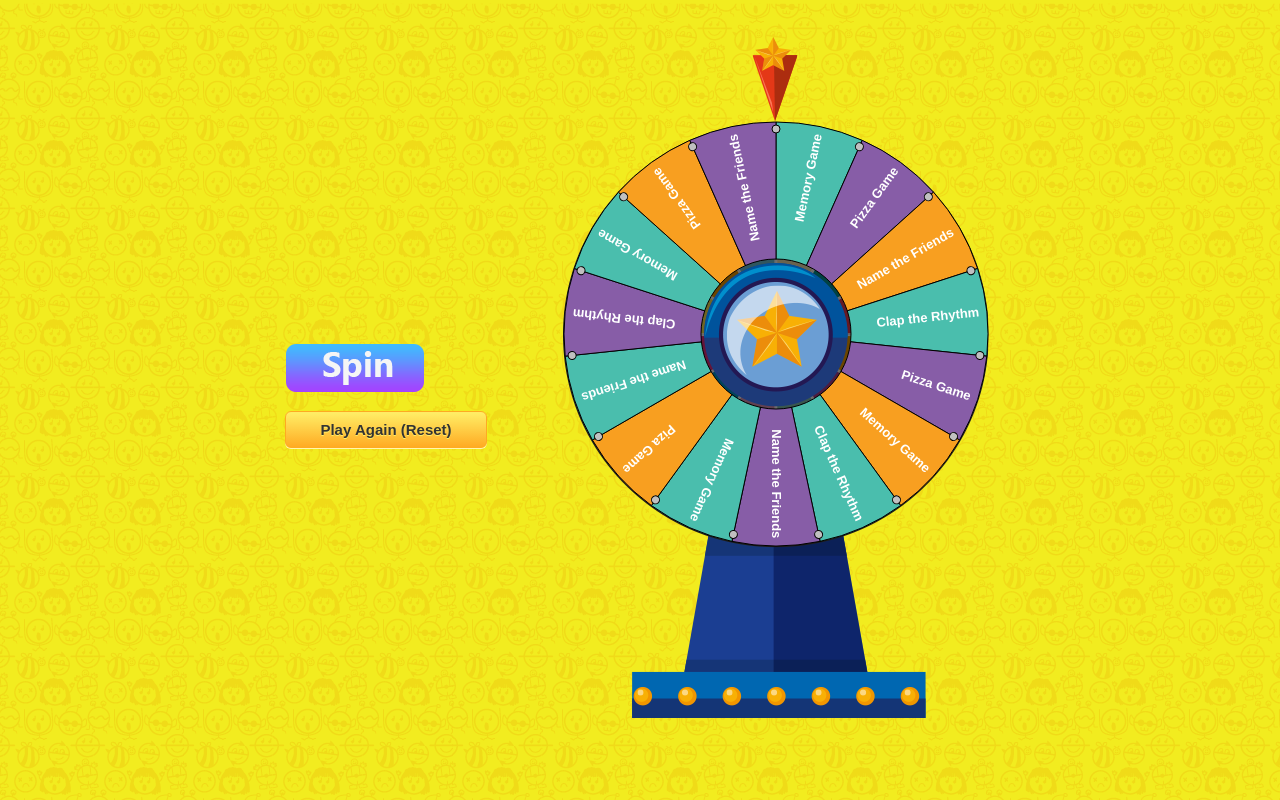
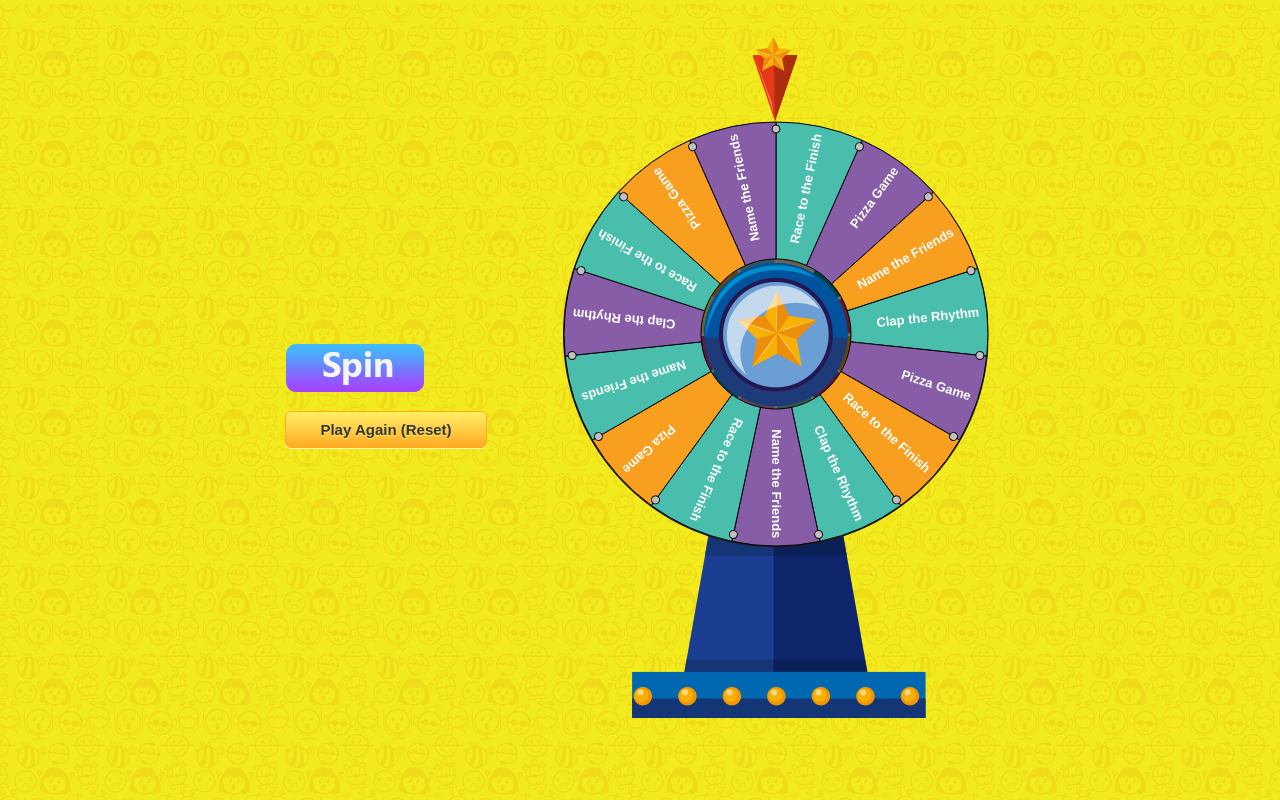
Before and after one commit to danielkcandfriends/SpinningWheel, a plain HTML site: page index.html in a window 1280 px wide. Drawn offline with Linux system fonts and the light colour scheme.

Commit message:
Update index.html

```diff
--- a/index.html
+++ b/index.html
@@ -44,20 +44,20 @@
                 'numSegments'     : 15,         // Specify number of segments.
                 'segments'        :             // Define segments including colour and text.
                 [                               // font size and test colour overridden on backrupt segments.
-                   {'fillStyle' : '#4ABEAD', 'text' : 'Memory Game', 'textFillStyle' : '#ffffff'},
+                   {'fillStyle' : '#4ABEAD', 'text' : 'Race to the Finish', 'textFillStyle' : '#ffffff'},
                    {'fillStyle' : '#875DA7', 'text' : 'Pizza Game', 'textFillStyle' : '#ffffff'},
                    {'fillStyle' : '#F89F20', 'text' : 'Name the Friends', 'textFillStyle' : '#ffffff'},
                    {'fillStyle' : '#4ABEAD', 'text' : 'Clap the Rhythm', 'textFillStyle' : '#ffffff'},
                    {'fillStyle' : '#875DA7', 'text' : 'Pizza Game', 'textFillStyle' : '#ffffff'},
-                   {'fillStyle' : '#F89F20', 'text' : 'Memory Game', 'textFontSize' : 13, 'textFillStyle' : '#ffffff'},
+                   {'fillStyle' : '#F89F20', 'text' : 'Race to the Finish', 'textFontSize' : 13, 'textFillStyle' : '#ffffff'},
                    {'fillStyle' : '#4ABEAD', 'text' : 'Clap the Rhythm', 'textFillStyle' : '#ffffff'},
 
                    {'fillStyle' : '#875DA7', 'text' : 'Name the Friends', 'textFillStyle' : '#ffffff'},
-                   {'fillStyle' : '#4ABEAD', 'text' : 'Memory Game', 'textFillStyle' : '#ffffff'},
+                   {'fillStyle' : '#4ABEAD', 'text' : 'Race to the Finish', 'textFillStyle' : '#ffffff'},
                    {'fillStyle' : '#F89F20', 'text' : 'Piza Game', 'textFillStyle' : '#ffffff'},
                    {'fillStyle' : '#4ABEAD', 'text' : 'Name the Friends', 'textFontSize' : 13, 'textFillStyle' : '#ffffff'},
                    {'fillStyle' : '#875DA7', 'text' : 'Clap the Rhythm', 'textFillStyle' : '#ffffff'},
-                   {'fillStyle' : '#4ABEAD', 'text' : 'Memory Game', 'textFillStyle' : '#ffffff'},
+                   {'fillStyle' : '#4ABEAD', 'text' : 'Race to the Finish', 'textFillStyle' : '#ffffff'},
                    {'fillStyle' : '#F89F20', 'text' : 'Pizza Game', 'textFillStyle' : '#ffffff'},
                    {'fillStyle' : '#875DA7', 'text' : 'Name the Friends', 'textFontSize' : 13, 'textFillStyle' : '#ffffff'},
                 ],
```
